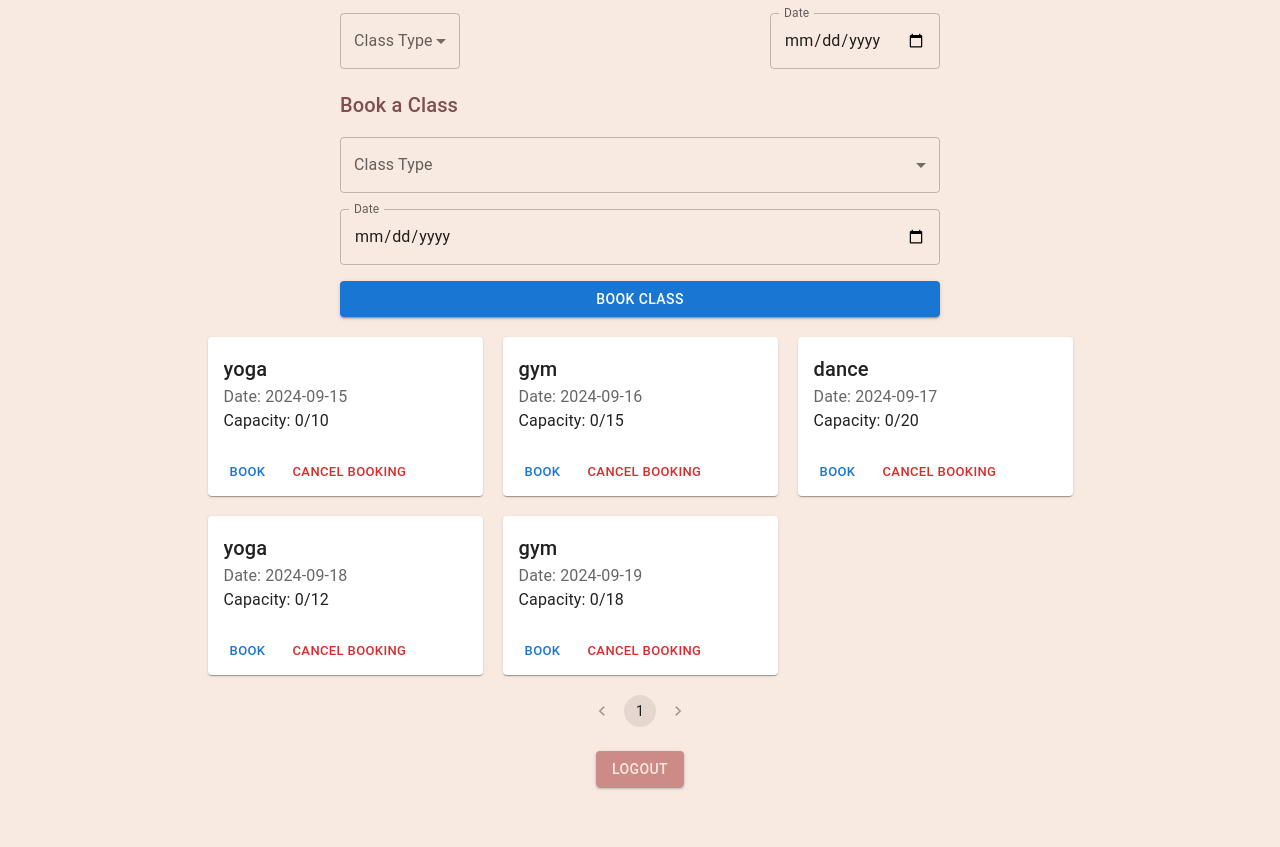
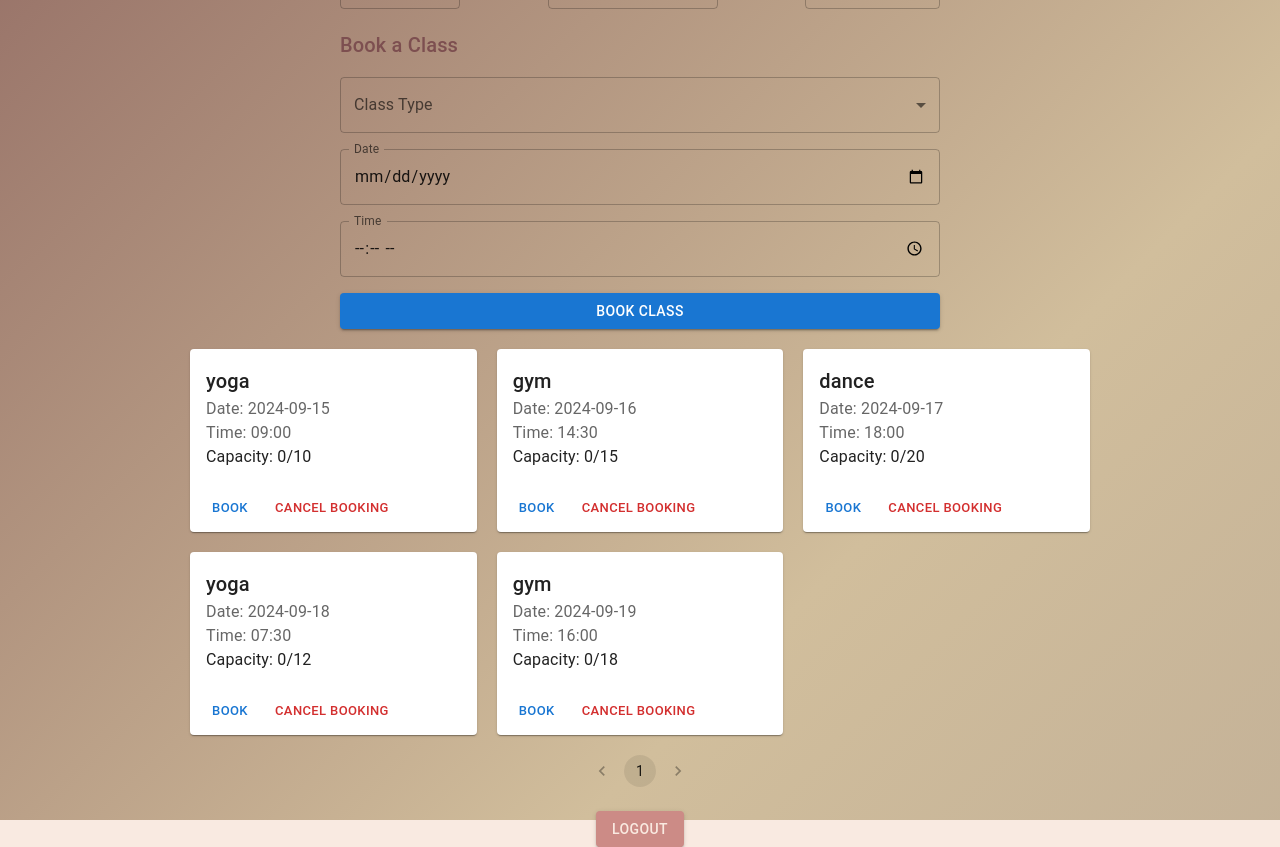
Before and after one commit to RomeoIndiaJulietUniform/ClassMate, a React (Vite) app: page /class in a window 1280 px wide. Before the commit the page ends 820 px from the top, so only its background shows below. Built offline with nearby package versions, Linux system fonts and the light colour scheme.

Commit message:
removed backend calls

```diff
--- a/src/Components/Class.tsx
+++ b/src/Components/Class.tsx
@@ -16,11 +16,11 @@ import {
 import { useNavigate } from 'react-router-dom';
 import { SelectChangeEvent } from '@mui/material/Select';
 
-
 interface ClassData {
   id: string;
   type: string;
   date: string;
+  time: string;
   capacity: number;
   slots: string[];
 }
@@ -28,52 +28,61 @@ interface ClassData {
 interface FormData {
   classType: string;
   date: string;
+  time: string;
+}
+
+interface FilterData {
+  type: string;
+  date: string;
+  time: string;
 }
 
 const demoClasses: ClassData[] = [
-  { id: '1', type: 'yoga', date: '2024-09-15', capacity: 10, slots: [] },
-  { id: '2', type: 'gym', date: '2024-09-16', capacity: 15, slots: [] },
-  { id: '3', type: 'dance', date: '2024-09-17', capacity: 20, slots: [] },
-  { id: '4', type: 'yoga', date: '2024-09-18', capacity: 12, slots: [] },
-  { id: '5', type: 'gym', date: '2024-09-19', capacity: 18, slots: [] }
+  { id: '1', type: 'yoga', date: '2024-09-15', time: '09:00', capacity: 10, slots: [] },
+  { id: '2', type: 'gym', date: '2024-09-16', time: '14:30', capacity: 15, slots: [] },
+  { id: '3', type: 'dance', date: '2024-09-17', time: '18:00', capacity: 20, slots: [] },
+  { id: '4', type: 'yoga', date: '2024-09-18', time: '07:30', capacity: 12, slots: [] },
+  { id: '5', type: 'gym', date: '2024-09-19', time: '16:00', capacity: 18, slots: [] }
 ];
 
 function Class() {
   const navigate = useNavigate();
 
-  const [filter, setFilter] = useState<{ type: string; date: string }>({ type: '', date: '' });
+  const [filter, setFilter] = useState<FilterData>({ type: '', date: '', time: '' });
   const [page, setPage] = useState<number>(1);
   const [limit] = useState<number>(10);
   const [classes, setClasses] = useState<ClassData[]>(demoClasses);
   const [totalClasses, setTotalClasses] = useState<number>(demoClasses.length);
-  const [formData, setFormData] = useState<FormData>({ classType: '', date: '' });
+  const [formData, setFormData] = useState<FormData>({ classType: '', date: '', time: '' });
 
   useEffect(() => {
     const filteredClasses = demoClasses.filter(c =>
       (filter.type ? c.type === filter.type : true) &&
-      (filter.date ? c.date === filter.date : true)
+      (filter.date ? c.date === filter.date : true) &&
+      (filter.time ? c.time === filter.time : true)
     );
 
     setClasses(filteredClasses.slice((page - 1) * limit, page * limit));
     setTotalClasses(filteredClasses.length);
   }, [filter, page, limit]);
 
-  const handleFilterChange = (e: SelectChangeEvent<string>) => {
+  const handleFilterChange = (e: SelectChangeEvent<string> | React.ChangeEvent<HTMLInputElement | HTMLTextAreaElement>) => {
     const { name, value } = e.target;
     setFilter((prev) => ({ ...prev, [name]: value }));
   };
 
-  const handlePageChange = (event: React.ChangeEvent<unknown>, value: number) => {
+  const handlePageChange = (_: React.ChangeEvent<unknown>, value: number) => {
     setPage(value);
   };
 
   const handleBooking = (classItem: ClassData) => {
     const userId = 'demoUser';
     if (classItem.slots.length < classItem.capacity) {
-      const updatedClasses = classes.map(c =>
-        c.id === classItem.id ? { ...c, slots: [...c.slots, userId] } : c
+      setClasses(prevClasses =>
+        prevClasses.map(c =>
+          c.id === classItem.id ? { ...c, slots: [...c.slots, userId] } : c
+        )
       );
-      setClasses(updatedClasses);
       alert('Class booked successfully');
     } else {
       alert('Class is full. You have been added to the waitlist.');
@@ -82,25 +91,43 @@ function Class() {
 
   const handleCancelBooking = (classItem: ClassData) => {
     const userId = 'demoUser';
-    const updatedClasses = classes.map(c =>
-      c.id === classItem.id ? { ...c, slots: c.slots.filter(slot => slot !== userId) } : c
-    );
-    setClasses(updatedClasses);
-    alert('Booking canceled successfully');
+    const currentTime = new Date();
+    const classTime = new Date(`${classItem.date}T${classItem.time}`);
+    const timeDifference = (classTime.getTime() - currentTime.getTime()) / (1000 * 60); // difference in minutes
+
+    if (timeDifference > 30) {
+      setClasses(prevClasses =>
+        prevClasses.map(c =>
+          c.id === classItem.id ? { ...c, slots: c.slots.filter(slot => slot !== userId) } : c
+        )
+      );
+      alert('Booking canceled successfully');
+    } else {
+      alert('Sorry, you can only cancel a booking if the class is more than 30 minutes away.');
+    }
   };
 
   const handleFormSubmit = () => {
-    const classItem = classes.find(c => c.type === formData.classType && c.date === formData.date);
+    const classItem = classes.find(c =>
+      c.type === formData.classType &&
+      c.date === formData.date &&
+      c.time === formData.time
+    );
     if (classItem) {
       handleBooking(classItem);
     } else {
-      alert('Class not found. Please make sure you have selected the correct class type and date.');
+      alert('Class not found. Please make sure you have selected the correct class type, date, and time.');
     }
   };
 
   const handleLogout = () => {
     localStorage.removeItem('token');
     navigate('/');
+  };
+
+  const handleFormChange = (e: React.ChangeEvent<HTMLInputElement | HTMLTextAreaElement> | SelectChangeEvent<string>) => {
+    const { name, value } = e.target;
+    setFormData((prev) => ({ ...prev, [name]: value }));
   };
 
   return (
@@ -112,6 +139,10 @@ function Class() {
         justifyContent: 'center',
         padding: '20px',
         height: '100vh',
+        width: '100vw',
+        background: 'linear-gradient(135deg, #cc8b86, #f9eae1, #7d4f50, #d1be9c, #aa998f)',
+        backgroundSize: '400% 400%',
+        animation: 'gradientAnimation 15s ease infinite',
       }}
     >
       <Box sx={{ display: 'flex', justifyContent: 'space-between', marginBottom: '20px', width: '100%', maxWidth: '600px' }}>
@@ -132,8 +163,16 @@ function Class() {
           name="date"
           type="date"
           value={filter.date}
-          onChange={(e) => setFilter(prev => ({ ...prev, date: e.target.value }))}
+          onChange={handleFilterChange}
           label="Date"
+          InputLabelProps={{ shrink: true }}
+        />
+        <TextField
+          name="time"
+          type="time"
+          value={filter.time}
+          onChange={handleFilterChange}
+          label="Time"
           InputLabelProps={{ shrink: true }}
         />
       </Box>
@@ -145,7 +184,7 @@ function Class() {
           <Select
             name="classType"
             value={formData.classType}
-            onChange={(e) => setFormData((prev) => ({ ...prev, classType: e.target.value as string }))}
+            onChange={handleFormChange}
           >
             <MenuItem value="yoga">Yoga</MenuItem>
             <MenuItem value="gym">Gym</MenuItem>
@@ -157,7 +196,15 @@ function Class() {
           type="date"
           name="date"
           value={formData.date}
-          onChange={(e) => setFormData((prev) => ({ ...prev, date: e.target.value as string }))}
+          onChange={handleFormChange}
+          InputLabelProps={{ shrink: true }}
+        />
+        <TextField
+          label="Time"
+          type="time"
+          name="time"
+          value={formData.time}
+          onChange={handleFormChange}
           InputLabelProps={{ shrink: true }}
         />
         <Button variant="contained" color="primary" onClick={handleFormSubmit}>
@@ -189,6 +236,7 @@ function Class() {
                 {classItem.type}
               </Typography>
               <Typography color="textSecondary">Date: {classItem.date}</Typography>
+              <Typography color="textSecondary">Time: {classItem.time}</Typography>
               <Typography>Capacity: {classItem.slots.length}/{classItem.capacity}</Typography>
             </CardContent>
             <CardActions>
--- a/src/Components/Login.tsx
+++ b/src/Components/Login.tsx
@@ -11,43 +11,27 @@ function Login() {
   const [username, setUsername] = useState('');
   const [name, setName] = useState('');
   const [age, setAge] = useState('');
+  const [users, setUsers] = useState<{ email: string; password: string }[]>([]);
+  // const [loggedIn, setLoggedIn] = useState(false);
   const navigate = useNavigate();
 
-  const handleSubmit = async (e: React.FormEvent) => {
+  const handleSubmit = (e: React.FormEvent) => {
     e.preventDefault();
 
-    try {
-      if (isSignUp) {
-        const response = await fetch('http://localhost:10000/api/users/signup', {
-          method: 'POST',
-          headers: { 'Content-Type': 'application/json' },
-          body: JSON.stringify({ name, username, email, age, password }),
-        });
-
-        const data = await response.json();
-        if (response.ok) {
-          alert(data.message);
-          setIsSignUp(false);
-        } else {
-          alert(data.message);
-        }
+    if (isSignUp) {
+      setUsers((prevUsers) => [...prevUsers, { email, password }]);
+      alert('Sign up successful. Please sign in.');
+      setIsSignUp(false);
+    } else {
+      const userExists = users.find((user) => user.email === email && user.password === password);
+      if (userExists) {
+        // setLoggedIn(true);
+        localStorage.setItem('token', 'dummy-token');
+        alert('Login successful!');
+        navigate('/class');
       } else {
-        const response = await fetch('http://localhost:10000/api/users/signin', {
-          method: 'POST',
-          headers: { 'Content-Type': 'application/json' },
-          body: JSON.stringify({ email, password }),
-        });
-
-        const data = await response.json();
-        if (response.ok) {
-          localStorage.setItem('token', data.token);
-          navigate('/class');
-        } else {
-          alert(data.message);
-        }
+        alert('Invalid credentials!');
       }
-    } catch (error) {
-      console.error('Error:', error);
     }
   };
 
```
